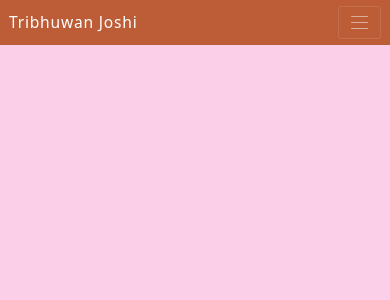
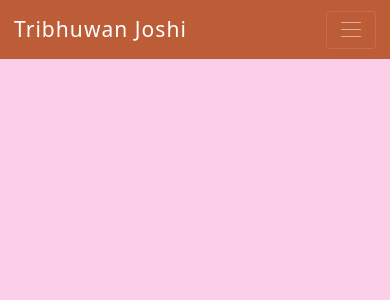
Before and after one commit to Tribhuwan-Joshi/dev_portfolio, a React (Create React App) app: page / in a window 390 px wide. Shown: the top 300 px of the page. Built offline with nearby package versions, Linux system fonts and the light colour scheme; the HTML template or start-up script is replaced by a standard one.

Commit message:
Add toggling navbar for small screen

```diff
--- a/package.json
+++ b/package.json
@@ -13,6 +13,7 @@
     "react": "^18.2.0",
     "react-dom": "^18.2.0",
     "react-scripts": "5.0.1",
+    "react-scroll": "^1.8.9",
     "typescript": "^4.9.5",
     "web-vitals": "^2.1.4"
   },
--- a/public/index.html
+++ b/public/index.html
@@ -1,5 +1,5 @@
 <!DOCTYPE html>
-<html lang="en" class="text-[12px] xs:text-[16px]">
+<html lang="en" class="text-[14px] xs:text-[16px] ">
   <head>
     <meta charset="utf-8" />
     <link rel="icon" href="%PUBLIC_URL%/hi.png" />
--- a/src/components/Main.tsx
+++ b/src/components/Main.tsx
@@ -2,10 +2,12 @@ import React from "react";
 
 function Main() {
   return (
-    <div className="flex-1  overflow-auto">
-      <div className="h-[100%] bg-pink-200"></div>
-      <div className="h-[100%] bg-pink-400"></div>
-      <div className="h-[100%] bg-pink-800"></div>
+    <div className="flex-1  overflow-auto scroll-smooth ">
+      <section id="about" className="h-[100%] bg-pink-200"></section>
+      <section id="skills" className="h-[100%] bg-pink-400"></section>
+      <section id="projects" className="h-[100%] bg-pink-800"></section>
+      <section id="interests" className="h-[100%] bg-gray-400"></section>
+      <section id="certifications" className="h-[100%] bg-red-200"></section>
     </div>
   );
 }
--- a/src/components/Navbar.tsx
+++ b/src/components/Navbar.tsx
@@ -1,11 +1,12 @@
-import React from "react";
+import React, { useState } from "react";
+import { Link } from "react-scroll";
 import pfp from "../assets/pfp.png";
 function Pfp() {
   return (
     <>
       <img
         src={pfp}
-        className="rounded-full max-w-full w-[5rem]"
+        className="rounded-flil max-w-flil w-[5rem]"
         alt="pfp"
         aria-label="pfp of tjsm"
       />
@@ -13,19 +14,94 @@ function Pfp() {
   );
 }
 
+function NavButton({ handleShow }: { handleShow: () => void }) {
+  return (
+    <button
+      className="border box-content  xs:hidden border-[rgba(255,255,255,.1)] px-4 py-3 rounded-[0.25rem] transition duration-400  ease-in-out  hover:border-white focus:border-white"
+      onClick={handleShow}
+    >
+      <div className="hamburger  flex flex-col gap-[0.4rem] justify-evenly">
+        <div className="bar bg-[rgba(255,255,255,.5)] w-[1.4rem] rounded-md   h-[0.10rem] "></div>
+        <div className="bar bg-[rgba(255,255,255,.5)] w-[1.4rem]  rounded-md   h-[0.10rem] "></div>
+        <div className="bar bg-[rgba(255,255,255,.5)] w-[1.4rem]  rounded-md   h-[0.10rem] "></div>
+      </div>
+    </button>
+  );
+}
+
+function Navlist({ navShow }: { navShow: boolean }) {
+  return (
+    <div
+      className="bg-[#bd5d38] fixed  text-[rgba(255,255,255,.5)]  w-[100%] left-0 px-4 pb-2 transition-all duration-500 linear"
+      style={{
+        transform: navShow ? "scaleY(100%) " : "scaleY(0)",
+        transformOrigin: "top",
+      }}
+    >
+      <ul className="flex flex-col gap-3 pb-2">
+        <li>
+          <a
+            href="#about"
+            className=" focus:text-white text-[1.2rem] font-medium py-1"
+          >
+            ABOUT
+          </a>
+        </li>
+        <li>
+          <a
+            href="#skills"
+            className=" focus:text-white text-[1.2rem] font-medium py-1"
+          >
+            SKILLS
+          </a>
+        </li>
+
+        <li>
+          <a
+            href="#projects"
+            className=" focus:text-white text-[1.2rem] font-medium py-1"
+          >
+            PROJECTS
+          </a>
+        </li>
+
+        <li>
+          <a
+            href="#interests"
+            className=" focus:text-white text-[1.2rem] font-medium py-1"
+          >
+            INTERESTS
+          </a>
+        </li>
+
+        <li>
+          <a
+            href="#certifications"
+            className=" focus:text-white text-[1.2rem] font-medium py-1"
+          >
+            CERTIFICATIONS
+          </a>
+        </li>
+      </ul>
+    </div>
+  );
+}
+
 function Navbar() {
+  const [navShow, setNavShow] = useState<boolean>(false);
+  function handleShow(): void {
+    setNavShow((prev) => !prev);
+  }
   return (
-    <nav className="bg-[#bd5d38] sticky  px-3 tracking-wide py-2 xs:w-[20%] xs:max-w-[17rem] xs:min-w-[8rem] flex justify-between items-center">
-      <h1 className="text-white  xs:hidden text-[1.3rem]  tracking-wider">
-        Tribhuwan Joshi
-      </h1>
-      <button className="border box-content  xs:hidden border-[rgba(255,255,255,.1)] px-4 py-3 rounded-[0.25rem] transition duration-400  ease-in-out  hover:border-white focus:border-white">
-        <div className="hamburger  flex flex-col gap-[0.4rem] justify-evenly">
-          <div className="bar bg-[rgba(255,255,255,.5)] w-[1.4rem] rounded-md   h-[0.10rem] "></div>
-          <div className="bar bg-[rgba(255,255,255,.5)] w-[1.4rem]  rounded-md   h-[0.10rem] "></div>
-          <div className="bar bg-[rgba(255,255,255,.5)] w-[1.4rem]  rounded-md   h-[0.10rem] "></div>
-        </div>
-      </button>
+    <nav className="bg-[#bd5d38] sticky space-y-2  px-4 tracking-wide py-3 xs:w-[20%] xs:max-w-[17rem] xs:min-w-[8rem] ">
+      <div className="navbar flex justify-between items-center">
+        <h1 className="text-white  xs:hidden text-[1.5rem]  tracking-wider">
+          Tribhuwan Joshi
+        </h1>
+        <NavButton handleShow={handleShow} />
+      </div>
+
+      <Navlist navShow={navShow} />
     </nav>
   );
 }
--- a/src/react-app-env.d.ts
+++ b/src/react-app-env.d.ts
@@ -1 +1,2 @@
 /// <reference types="react-scripts" />
+declare module "react-scroll";
```
Also changed, not shown: 1 other file (tests, documents, lock files or other folders).
